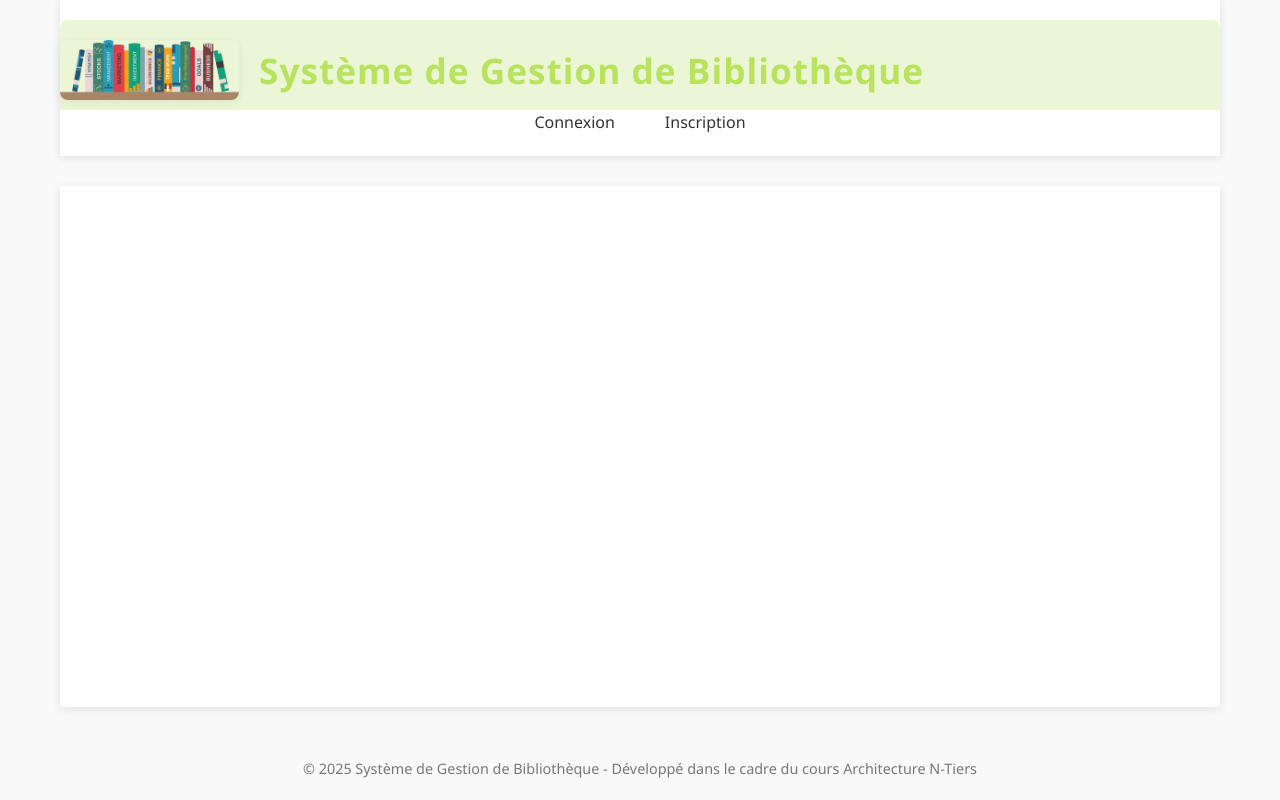
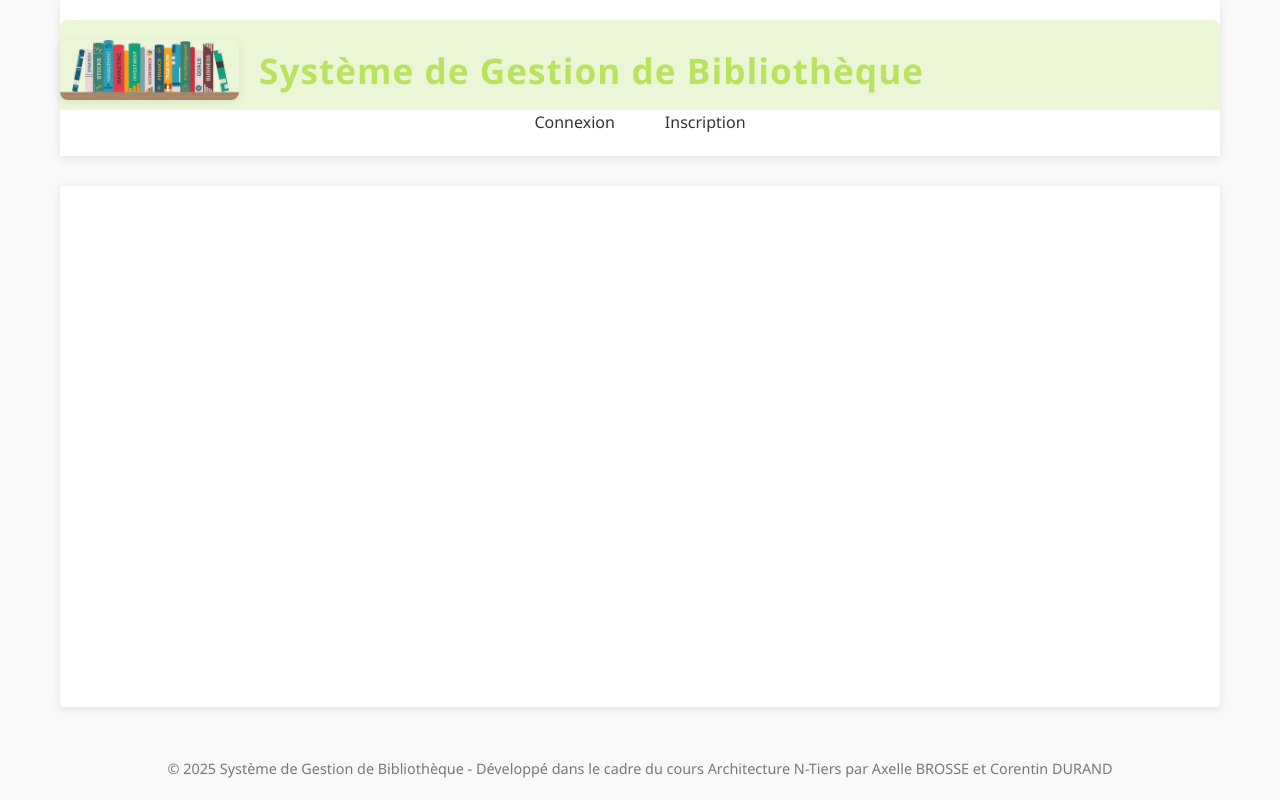
Before and after one commit to axelle23/API_librairy, a plain HTML site: page library_app/frontend/index.html in a window 1280 px wide. Drawn offline with Linux system fonts and the light colour scheme; a script that the page names is missing.

```diff
--- a/library_app/frontend/index.html
+++ b/library_app/frontend/index.html
@@ -45,7 +45,7 @@
         </main>
 
         <footer>
-            <p>&copy; 2025 Système de Gestion de Bibliothèque - Développé dans le cadre du cours Architecture N-Tiers</p>
+            <p>&copy; 2025 Système de Gestion de Bibliothèque - Développé dans le cadre du cours Architecture N-Tiers par Axelle BROSSE et Corentin DURAND</p>
         </footer>
     </div>
 
```
Also changed, not shown: 1 other file.
